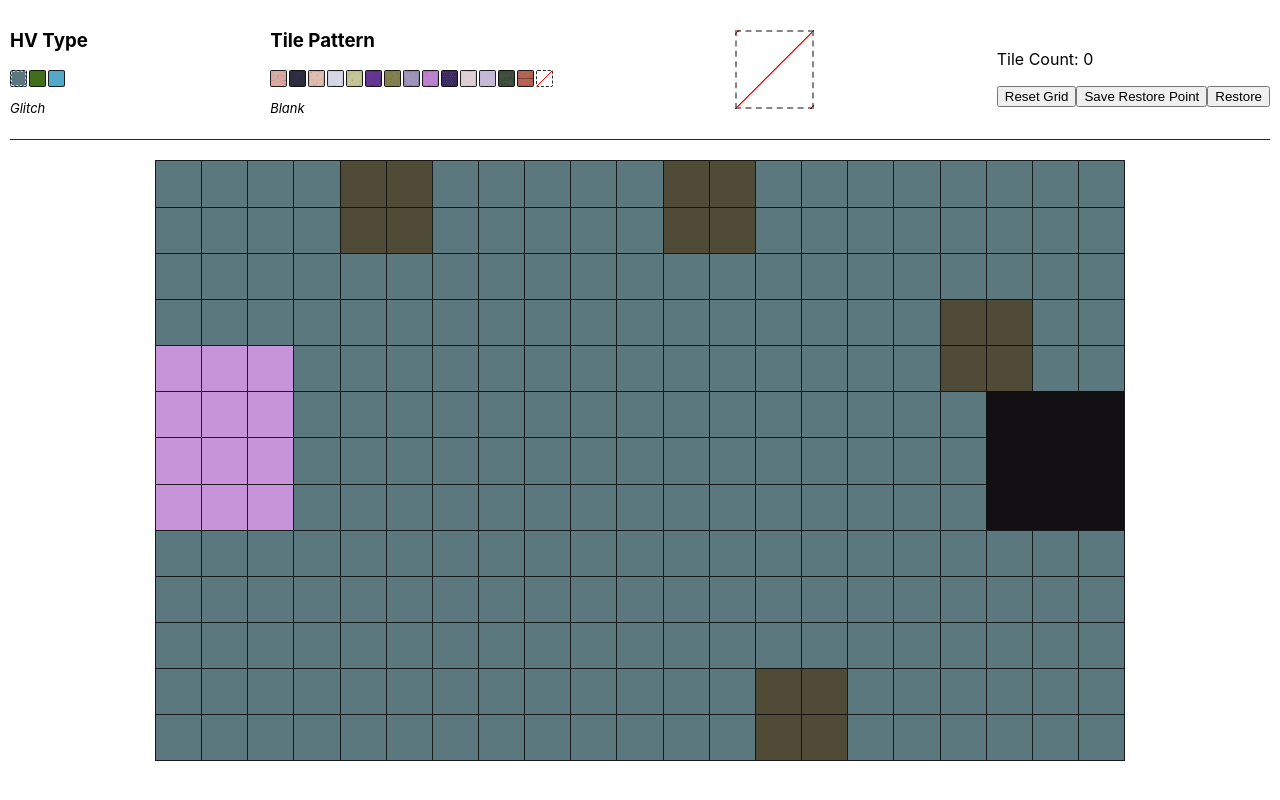
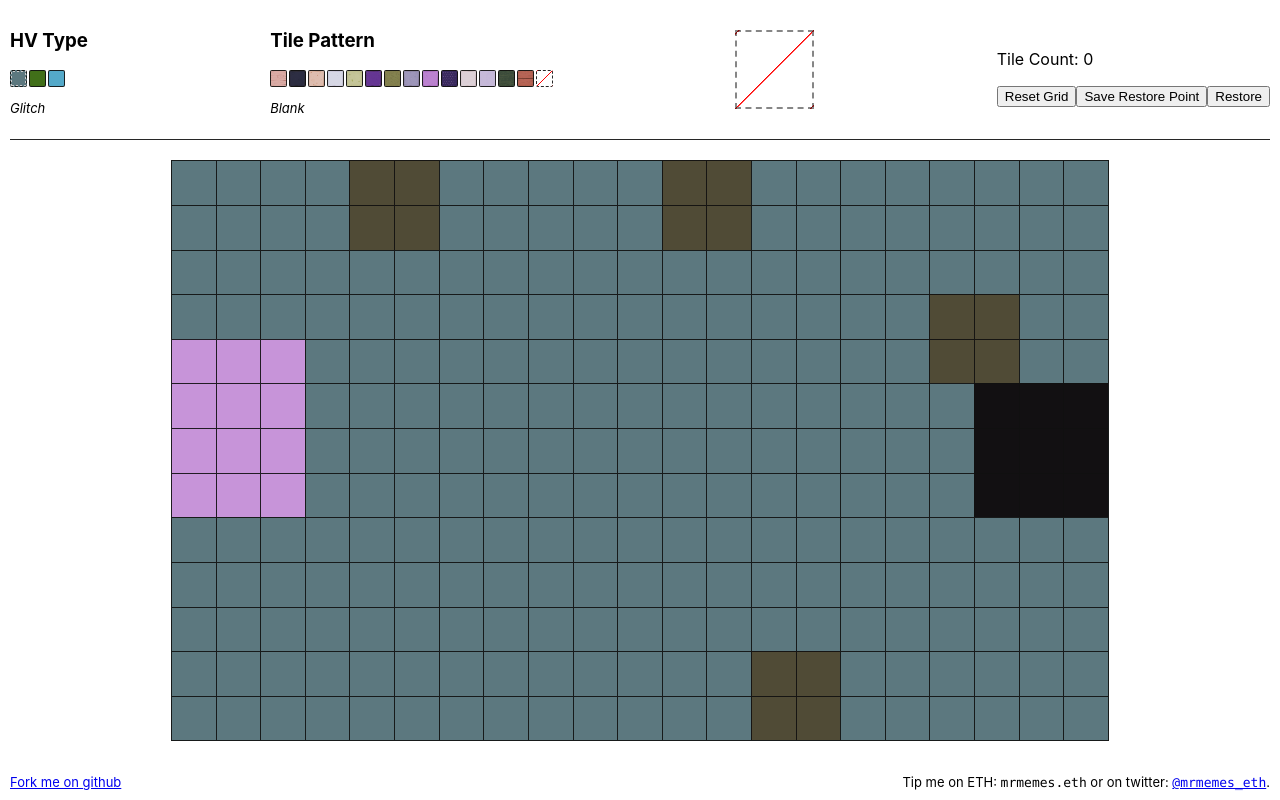
Before and after one commit to mrmemes-eth/hv-forge-sketcher, a React (Create React App) app: page / in a window 1280 px wide. Built offline with nearby package versions, Linux system fonts and the light colour scheme.

Commit message:
Shameless solicitation

```diff
--- a/src/App.css
+++ b/src/App.css
@@ -18,14 +18,22 @@ main.app {
   justify-content: center;
 }
 
+footer.app {
+  height: 20px;
+  display: flex;
+  justify-content: space-between;
+  font-size: small;
+}
+
 header.app .controls {
   align-self: center;
 }
 
 main.app .grid {
   width: 100%;
-  max-width: calc(calc(100vh - 200px) * calc(21 / 13));
-  max-height: calc(100vh - 200px);
+  height: auto;
+  max-width: calc(calc(100vh - 220px) * calc(21 / 13));
+  max-height: calc(100vh - 220px);
   border: 1px solid rgba(16, 16, 16, 0.9);
   border-left: none;
   border-top: none;
@@ -37,7 +45,7 @@ main.app .grid {
 
 .grid .cell{
   width: calc(100% / 21);
-  max-width: calc(calc(100vh - 200px) / 13);
+  max-width: calc(calc(100vh - 220px) / 13);
   aspect-ratio: 1;
   border: 1px solid rgba(16, 16, 16, 0.9);
   border-right: none;
--- a/src/App.js
+++ b/src/App.js
@@ -254,6 +254,10 @@ function App() {
           ))}
         </div>
       </main>
+      <footer className="app">
+        <p><a href="https://github.com/mrmemes-eth/hv-forge-sketcher">Fork me on github</a></p>
+        <p>Tip me on ETH: <code>mrmemes.eth</code> or on twitter: <a href="https://twitter.com/mrmemes_eth"><code>@mrmemes_eth</code></a>.</p>
+      </footer>
     </div>
   );
 }
```
